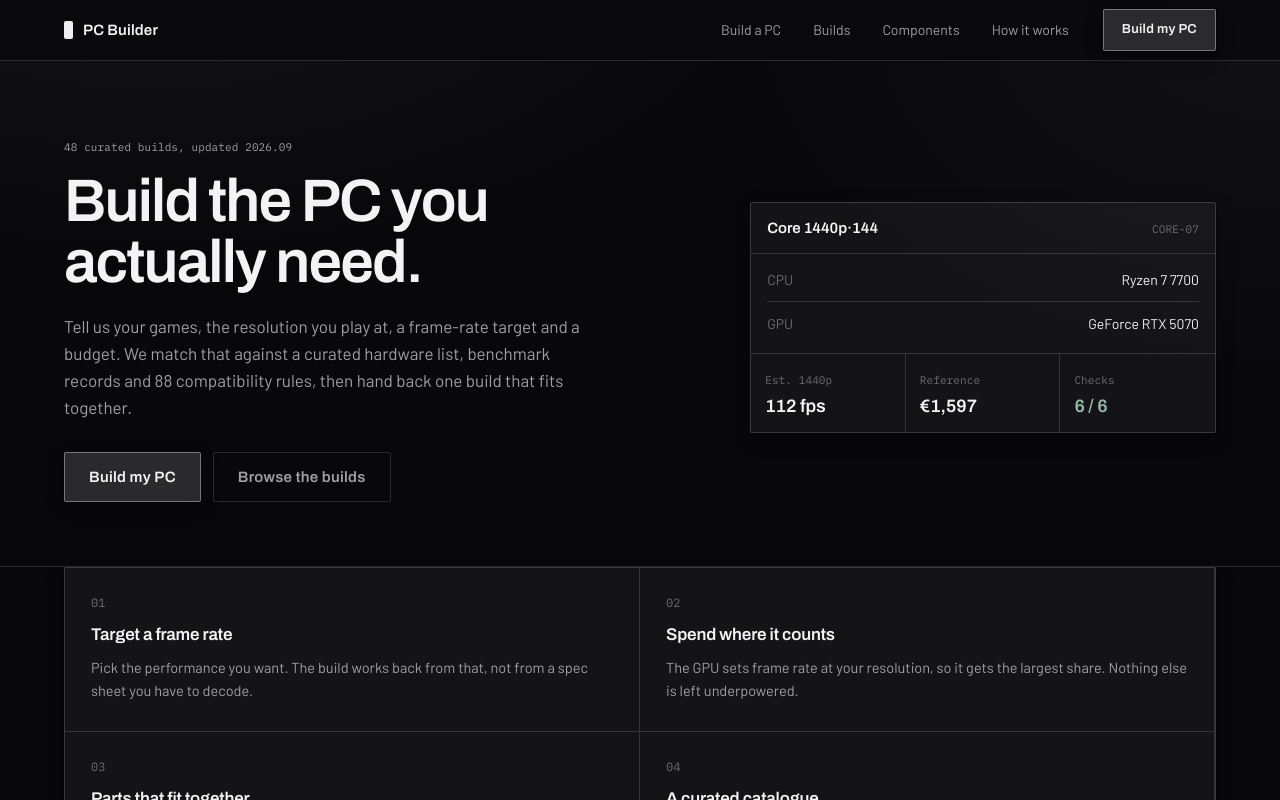
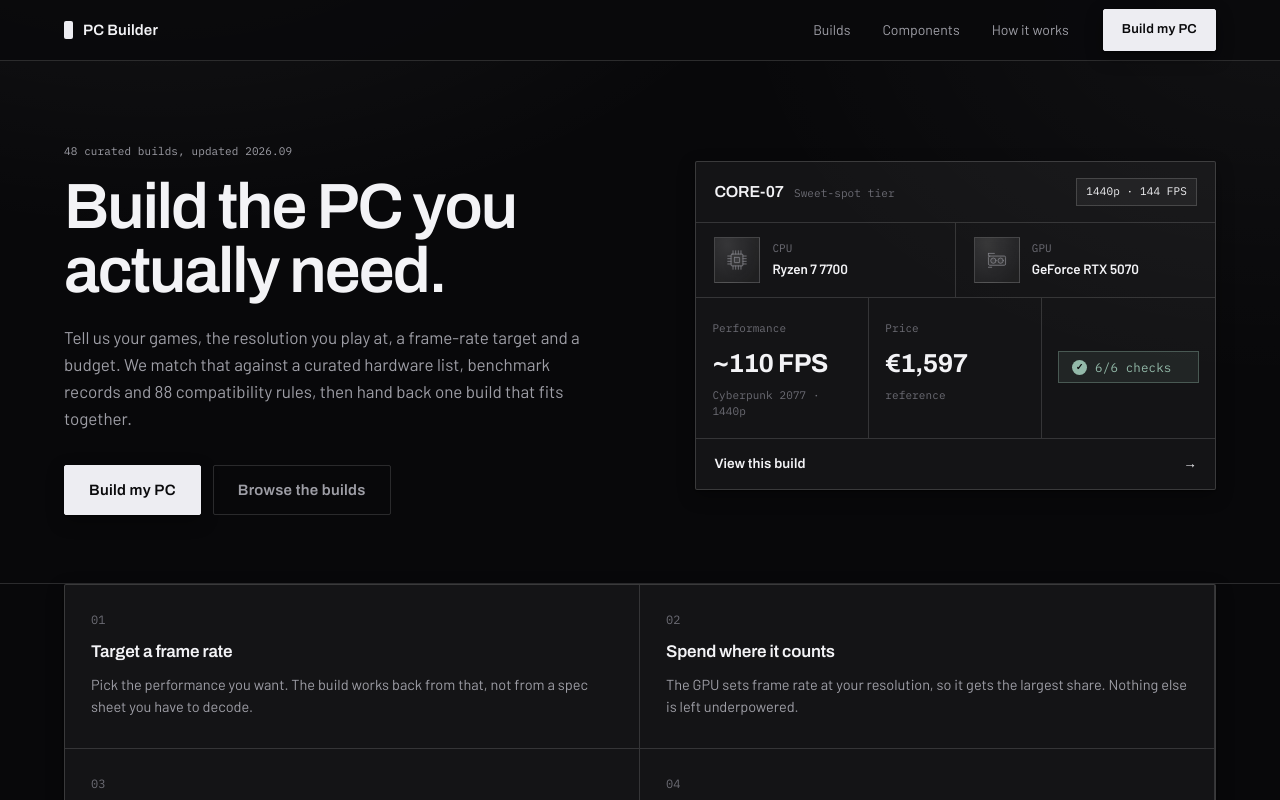
Before and after one commit to SorenUPP/Overclocked, a Next.js app: page / in a window 1280 px wide. Shown: the top 800 px of the page. Built offline with nearby package versions, Linux system fonts and the light colour scheme.

Commit message:
feat: phase 1 - dominant CTA, hero recommendation card, nav hierarchy

```diff
--- a/src/app/page.js
+++ b/src/app/page.js
@@ -1,6 +1,7 @@
 import Hero from '@/components/home/Hero';
 import ValueProps from '@/components/home/ValueProps';
 import Principle from '@/components/home/Principle';
+import FinalCta from '@/components/home/FinalCta';
 
 export default function HomePage() {
   return (
@@ -8,6 +9,7 @@
       <Hero />
       <ValueProps />
       <Principle />
+      <FinalCta />
     </main>
   );
 }
--- /dev/null
+++ b/src/components/home/FinalCta.js
@@ -0,0 +1,47 @@
+'use client';
+
+import styled from 'styled-components';
+import { Container, Mono } from '@/components/ui/primitives';
+import { ButtonLink } from '@/components/ui/Button';
+
+/**
+ * The hero's CTA repeated at the bottom of the page, so the primary action
+ * is still one click away for anyone who scrolled through the rest of the
+ * pitch without converting.
+ */
+const Section = styled.section`
+  border-top: 1px solid ${({ theme }) => theme.colors.border};
+  background: ${({ theme }) => theme.colors.surface};
+`;
+
+const Inner = styled(Container)`
+  padding-block: 64px;
+  text-align: center;
+  display: flex;
+  flex-direction: column;
+  align-items: center;
+`;
+
+const Heading = styled.h2`
+  font-size: clamp(24px, 3.4vw, 34px);
+  line-height: 1.15;
+  letter-spacing: -0.02em;
+  font-weight: 600;
+  margin: 12px 0 0;
+  max-width: 560px;
+  text-wrap: balance;
+`;
+
+export default function FinalCta() {
+  return (
+    <Section>
+      <Inner>
+        <Mono $tone="muted">Ready when you are</Mono>
+        <Heading>Answer four questions. Get one build that fits together.</Heading>
+        <ButtonLink href="/build" $size="lg" style={{ marginTop: 28 }}>
+          Build my PC
+        </ButtonLink>
+      </Inner>
+    </Section>
+  );
+}
--- a/src/components/home/Hero.js
+++ b/src/components/home/Hero.js
@@ -1,33 +1,55 @@
 'use client';
 
+import Link from 'next/link';
 import styled from 'styled-components';
-import { Container, Mono, glassCard } from '@/components/ui/primitives';
+import { Container, Mono, VerifiedBadge, glassCard } from '@/components/ui/primitives';
 import { ButtonLink } from '@/components/ui/Button';
-import { builds, siteStats } from '@/lib/data';
-import { money, partsTotal } from '@/lib/recommend';
+import { PartImage } from '@/components/ui/PartImage';
+import { siteStats } from '@/lib/data';
+import { recommend } from '@/lib/recommend';
+import { DEFAULT_SELECTION } from '@/lib/build-params';
 
-const example = builds.find((b) => b.id === 'core-07') || builds[0];
-const exampleCpu = example.parts.find((p) => p.category === 'CPU');
-const exampleGpu = example.parts.find((p) => p.category === 'GPU');
+/**
+ * The hero's featured build runs through the same `recommend()` pipeline as
+ * the actual result page, seeded with the same defaults — so every figure
+ * here (price, FPS, compatibility) is a real, current output of the
+ * recommender, not a hand-typed number that can drift out of sync with it.
+ */
+const example = recommend(DEFAULT_SELECTION);
+const exampleCpu = example.build.parts.find((p) => p.category === 'CPU');
+const exampleGpu = example.build.parts.find((p) => p.category === 'GPU');
+const headlinePerf = example.performance[0];
+const compatPassed = example.compatibility.filter((c) => c.status === 'ok').length;
 
 const Section = styled.section`
   border-bottom: 1px solid ${({ theme }) => theme.colors.border};
+  position: relative;
+  overflow: hidden;
 `;
 
 const Inner = styled(Container)`
-  padding-block: 72px 64px;
+  padding-block: 76px 68px;
   display: grid;
-  grid-template-columns: 1.15fr 0.85fr;
+  grid-template-columns: 1.05fr 0.95fr;
   gap: 56px;
   align-items: center;
 
+  @media (max-width: 900px) {
+    gap: 44px;
+  }
+
   @media (max-width: 820px) {
     grid-template-columns: 1fr;
-    padding-block: 52px 48px;
-    gap: 40px;
+    padding-block: 44px 40px;
+    gap: 36px;
   }
 `;
 
+/**
+ * On mobile this comes before the build card: headline, then the pitch,
+ * then the CTA, so the primary action doesn't wait behind a scroll — see
+ * `Card`'s own comment for the rest of that ordering.
+ */
 const Copy = styled.div`
   min-width: 0;
   animation: dc-rise 0.4s ease both;
@@ -38,8 +60,8 @@
 `;
 
 const Title = styled.h1`
-  font-size: clamp(38px, 5vw, 60px);
-  line-height: 1.02;
+  font-size: clamp(40px, 5.4vw, 64px);
+  line-height: 1.01;
   letter-spacing: -0.03em;
   font-weight: 600;
   margin: 14px 0 0;
@@ -58,79 +80,178 @@
   display: flex;
   gap: 12px;
   flex-wrap: wrap;
-  margin-top: 30px;
+  margin-top: 32px;
+
+  @media (max-width: 480px) {
+    flex-direction: column;
+    align-items: stretch;
+  }
 `;
 
+/**
+ * The recommendation card — the visual centrepiece of the hero. Follows the
+ * copy in source order, so on mobile the reader hits headline -> pitch ->
+ * CTA before the card, matching the intended mobile reading order.
+ */
 const Card = styled.div`
   ${glassCard}
   min-width: 0;
   overflow: hidden;
-  animation: dc-rise 0.4s ease 0.05s both;
+  animation: dc-rise 0.45s ease 0.06s both;
+
+  @media (max-width: 820px) {
+    margin-top: 8px;
+  }
 `;
 
 const CardHead = styled.div`
   display: flex;
   justify-content: space-between;
-  align-items: baseline;
+  align-items: center;
   gap: 12px;
-  padding: 14px 16px;
+  padding: 16px 18px;
   border-bottom: 1px solid ${({ theme }) => theme.colors.border};
 `;
 
-const CardName = styled.span`
-  font-family: ${({ theme }) => theme.fonts.heading};
-  font-size: 15px;
-  font-weight: 600;
+const CardTitleGroup = styled.div`
+  display: flex;
+  align-items: baseline;
+  gap: 10px;
+  min-width: 0;
 `;
 
-const CardBody = styled.div`
-  padding: 4px 16px 8px;
+const CardCode = styled.span`
+  font-family: ${({ theme }) => theme.fonts.heading};
+  font-size: 16px;
+  font-weight: 600;
+  letter-spacing: -0.01em;
 `;
 
-const Line = styled.div`
+const CardTier = styled(Mono)`
+  color: ${({ theme }) => theme.colors.textFaint};
+  white-space: nowrap;
+`;
+
+const CardSpecChip = styled(Mono)`
+  flex: none;
+  padding: 5px 9px;
+  border-radius: ${({ theme }) => theme.radiusSmall};
+  border: 1px solid ${({ theme }) => theme.colors.glassBorder};
+  background: ${({ theme }) => theme.colors.glass};
+  color: ${({ theme }) => theme.colors.text};
+  white-space: nowrap;
+`;
+
+const Parts = styled.div`
+  display: grid;
+  grid-template-columns: 1fr 1fr;
+  border-bottom: 1px solid ${({ theme }) => theme.colors.border};
+`;
+
+const PartCell = styled.div`
   display: flex;
-  justify-content: space-between;
+  align-items: center;
   gap: 12px;
-  padding: 11px 0;
-  border-bottom: 1px solid ${({ theme }) => theme.colors.border};
-  font-size: 14px;
+  padding: 14px 18px;
 
-  &:last-child {
-    border-bottom: 0;
+  &:first-child {
+    border-right: 1px solid ${({ theme }) => theme.colors.border};
   }
+`;
 
-  span:first-child {
-    flex: none;
-    color: ${({ theme }) => theme.colors.textFaint};
-  }
+const PartThumb = styled(PartImage)`
+  width: 46px;
+  flex: none;
+`;
 
-  span:last-child {
-    text-align: right;
-  }
+const PartCopy = styled.div`
+  min-width: 0;
+`;
+
+const PartRole = styled(Mono)`
+  display: block;
+  color: ${({ theme }) => theme.colors.textFaint};
+`;
+
+const PartName = styled.div`
+  font-size: 13.5px;
+  font-weight: 600;
+  letter-spacing: -0.005em;
+  margin-top: 2px;
+  white-space: nowrap;
+  overflow: hidden;
+  text-overflow: ellipsis;
 `;
 
 const Stats = styled.div`
   display: grid;
   grid-template-columns: repeat(3, 1fr);
-  border-top: 1px solid ${({ theme }) => theme.colors.border};
 `;
 
 const Stat = styled.div`
-  padding: 12px 14px;
+  padding: 16px 16px 18px;
   border-right: 1px solid ${({ theme }) => theme.colors.border};
 
   &:last-child {
     border-right: 0;
   }
 
-  b {
-    display: block;
-    font-family: ${({ theme }) => theme.fonts.heading};
-    font-size: 18px;
-    font-weight: 600;
-    margin-top: 3px;
-    color: ${({ theme, $tone }) =>
-      $tone === 'ok' ? theme.colors.ok : theme.colors.text};
+  @media (max-width: 480px) {
+    padding: 14px 12px 16px;
+  }
+`;
+
+const StatValue = styled.div`
+  font-family: ${({ theme }) => theme.fonts.heading};
+  font-size: clamp(20px, 2.6vw, 26px);
+  font-weight: 700;
+  letter-spacing: -0.02em;
+  margin-top: 6px;
+`;
+
+const StatSub = styled(Mono)`
+  display: block;
+  margin-top: 5px;
+  color: ${({ theme }) => theme.colors.textFaint};
+`;
+
+const CompatStat = styled(Stat)`
+  display: flex;
+  flex-direction: column;
+  justify-content: center;
+`;
+
+const CardFoot = styled.div`
+  border-top: 1px solid ${({ theme }) => theme.colors.border};
+`;
+
+const ViewBuildLink = styled(Link)`
+  display: flex;
+  align-items: center;
+  justify-content: space-between;
+  width: 100%;
+  padding: 15px 18px;
+  cursor: pointer;
+  font-family: ${({ theme }) => theme.fonts.heading};
+  font-size: 13.5px;
+  font-weight: 600;
+  letter-spacing: 0.01em;
+  color: ${({ theme }) => theme.colors.text};
+  transition:
+    background ${({ theme }) => theme.motion.base},
+    color ${({ theme }) => theme.motion.base};
+
+  span {
+    transition: transform ${({ theme }) => theme.motion.base};
+  }
+
+  &:hover {
+    background: ${({ theme }) => theme.colors.glassHover};
+    color: ${({ theme }) => theme.colors.accentBright};
+  }
+
+  &:hover span {
+    transform: translateX(3px);
   }
 `;
 
@@ -161,33 +282,58 @@
 
         <Card>
           <CardHead>
-            <CardName>{example.name}</CardName>
-            <Mono>{example.code}</Mono>
+            <CardTitleGroup>
+              <CardCode>{example.build.code}</CardCode>
+              <CardTier>{example.build.tierName}</CardTier>
+            </CardTitleGroup>
+            <CardSpecChip>
+              {example.resolution.id} · {example.input.fps} FPS
+            </CardSpecChip>
           </CardHead>
-          <CardBody>
-            <Line>
-              <span>CPU</span>
-              <span>{exampleCpu.name}</span>
-            </Line>
-            <Line>
-              <span>GPU</span>
-              <span>{exampleGpu.name}</span>
-            </Line>
-          </CardBody>
+
+          <Parts>
+            <PartCell>
+              <PartThumb part={exampleCpu} ratio="1 / 1" />
+              <PartCopy>
+                <PartRole>CPU</PartRole>
+                <PartName>{exampleCpu.name}</PartName>
+              </PartCopy>
+            </PartCell>
+            <PartCell>
+              <PartThumb part={exampleGpu} ratio="1 / 1" />
+              <PartCopy>
+                <PartRole>GPU</PartRole>
+                <PartName>{exampleGpu.name}</PartName>
+              </PartCopy>
+            </PartCell>
+          </Parts>
+
           <Stats>
             <Stat>
-              <Mono>Est. 1440p</Mono>
-              <b>112 fps</b>
+              <Mono>Performance</Mono>
+              <StatValue>{headlinePerf.estLabel}</StatValue>
+              <StatSub>
+                {headlinePerf.game} · {example.resolution.id}
+              </StatSub>
             </Stat>
             <Stat>
-              <Mono>Reference</Mono>
-              <b>{money(partsTotal(example.parts))}</b>
+              <Mono>Price</Mono>
+              <StatValue>{example.referenceTotalLabel}</StatValue>
+              <StatSub>reference</StatSub>
             </Stat>
-            <Stat $tone="ok">
-              <Mono>Checks</Mono>
-              <b>6 / 6</b>
-            </Stat>
+            <CompatStat>
+              <VerifiedBadge>
+                {compatPassed}/{compatPassed} checks
+              </VerifiedBadge>
+            </CompatStat>
           </Stats>
+
+          <CardFoot>
+            <ViewBuildLink href="/build/result">
+              View this build
+              <span>→</span>
+            </ViewBuildLink>
+          </CardFoot>
         </Card>
       </Inner>
     </Section>
--- a/src/components/layout/Header.js
+++ b/src/components/layout/Header.js
@@ -7,8 +7,11 @@
 import { Container, glass } from '@/components/ui/primitives';
 import { ButtonLink } from '@/components/ui/Button';
 
+/**
+ * "Build my PC" is deliberately not in this list — it's the primary action
+ * and lives in its own `Cta` button so it never reads as just another link.
+ */
 const NAV = [
-  { label: 'Build a PC', href: '/build' },
   { label: 'Builds', href: '/builds' },
   { label: 'Components', href: '/components' },
   { label: 'How it works', href: '/how-it-works' },
--- a/src/components/ui/Button.js
+++ b/src/components/ui/Button.js
@@ -50,14 +50,20 @@
             border-color: ${theme.colors.glassBorderStrong};
           }
         `
-      : css`
-          color: ${theme.colors.text};
-          background: ${theme.colors.glassActive};
-          border-color: ${theme.colors.glassBorderStrong};
+      : /**
+         * Primary — the one solid fill on the site. Reserved for the single
+         * action we want the eye to land on first (Build my PC, rerun the
+         * wizard); every other action stays ghost or a plain link so this
+         * doesn't get diluted by repetition.
+         */
+        css`
+          color: ${theme.colors.onAccent};
+          background: ${theme.colors.accent};
+          border-color: ${theme.colors.accent};
           box-shadow: ${theme.shadow};
           &:hover {
-            background: rgba(255, 255, 255, 0.2);
-            border-color: ${theme.colors.borderAccent};
+            background: ${theme.colors.accentBright};
+            border-color: ${theme.colors.accentBright};
             box-shadow: ${theme.glow};
           }
         `}
--- a/src/components/ui/primitives.js
+++ b/src/components/ui/primitives.js
@@ -107,6 +107,41 @@
   text-align: center;
 `;
 
+/**
+ * A read-only "this passed" signal — a filled check mark plus ok-toned text
+ * on a faint ok tint. Used wherever the product wants to visually vouch for
+ * something (compatibility, a tested build), as opposed to `Tick`
+ * (SelectCard.js), which is an interactive selection checkbox.
+ */
+export const VerifiedBadge = styled.div`
+  display: inline-flex;
+  align-items: center;
+  gap: 8px;
+  padding: 7px 13px;
+  border-radius: ${({ theme }) => theme.radiusSmall};
+  background: ${({ theme }) => theme.colors.tintOk};
+  border: 1px solid rgba(147, 185, 169, 0.35);
+  color: ${({ theme }) => theme.colors.ok};
+  font-family: ${({ theme }) => theme.fonts.mono};
+  font-size: 12.5px;
+  letter-spacing: 0.01em;
+  line-height: 1.3;
+
+  &::before {
+    content: '✓';
+    display: grid;
+    place-items: center;
+    flex: none;
+    width: 15px;
+    height: 15px;
+    border-radius: 50%;
+    background: ${({ theme }) => theme.colors.ok};
+    color: ${({ theme }) => theme.colors.onAccent};
+    font-size: 9px;
+    font-weight: 700;
+  }
+`;
+
 export const SectionHeading = styled.h2`
   font-size: 21px;
   font-weight: 600;
```
Also changed, not shown: 1 other file (tests, documents, lock files or other folders).
